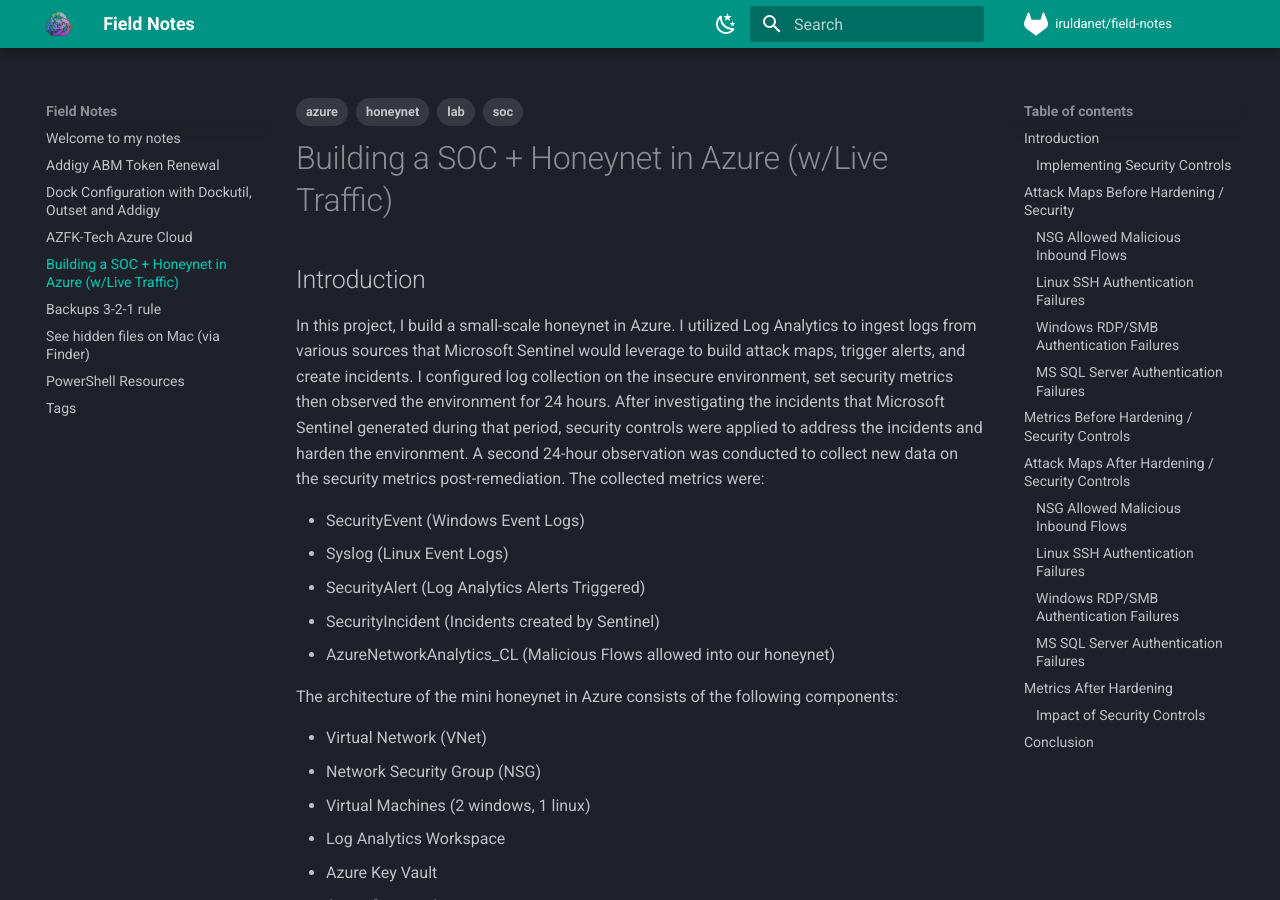
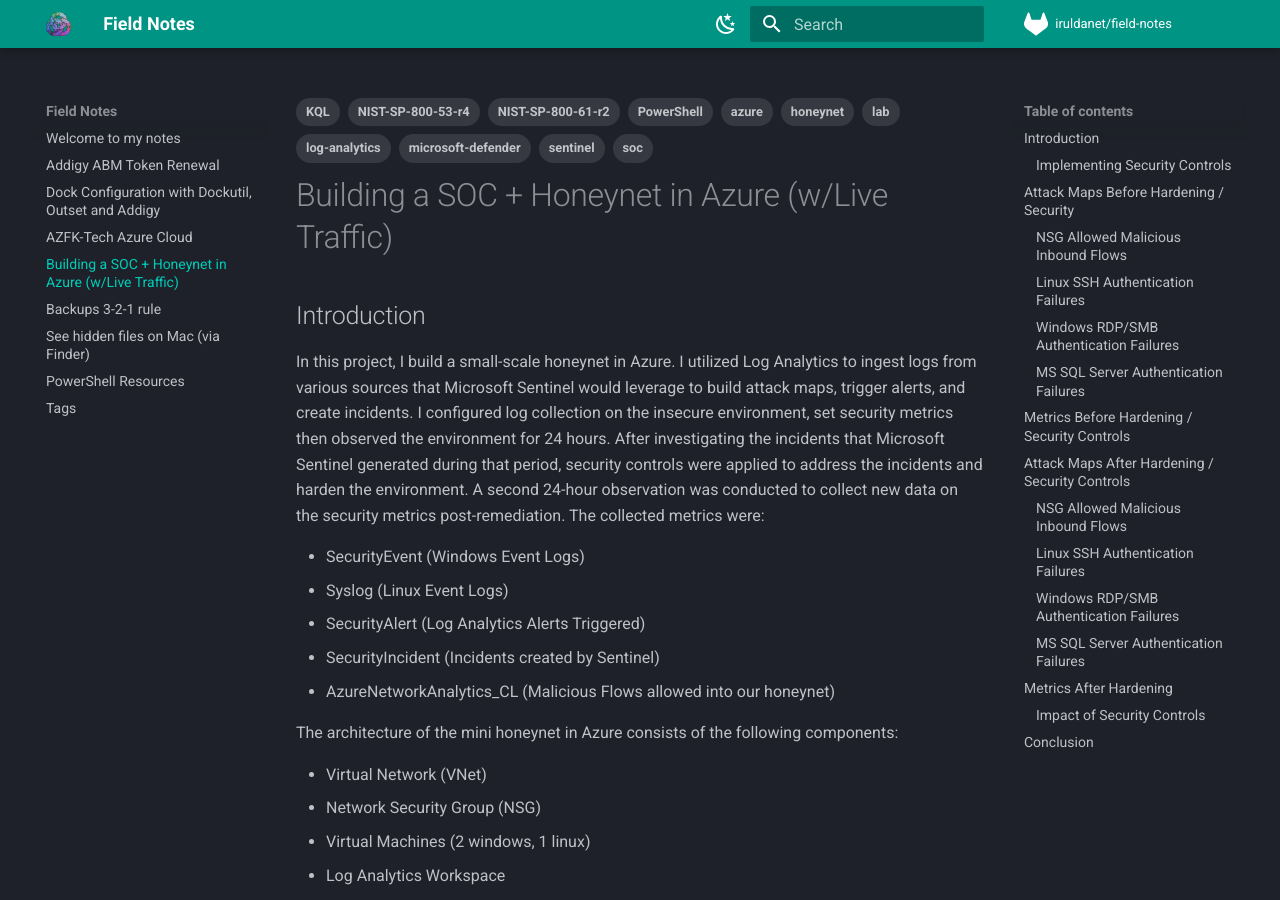
Before and after one commit to damitasalmon/field-notes, an MkDocs documentation site: the page built from docs/azure-soc-honeynet.md, in a window 1280 px wide and 900 px high. Built offline with MkDocs 1.6.1 and Material for MkDocs 9.7.7, drawn with Linux system fonts in a browser that asks for light colours; comment, search, counter and statistics services are not loaded; part of the change alters nothing that is shown.

````diff
--- a/docs/azure-soc-honeynet.md
+++ b/docs/azure-soc-honeynet.md
@@ -4,6 +4,13 @@ tags:
 - lab
 - soc
 - honeynet
+- sentinel
+- log-analytics
+- microsoft-defender
+- NIST-SP-800-53-r4
+- NIST-SP-800-61-r2
+- PowerShell
+- KQL
 ---
 # Building a SOC + Honeynet in Azure (w/Live Traffic)
 <!-- Insert Project Image -->
@@ -42,16 +49,16 @@ To collect the metrics for the secured environment, Network Security Groups were
 ## Attack Maps Before Hardening / Security
 
 ### NSG Allowed Malicious Inbound Flows
-![NSG Allowed Inbound Malicious Flows](./docs/assets/images/soc-honeynet/nsg.png)<br>
+![NSG Allowed Inbound Malicious Flows](./assets/images/soc-honeynet/nsg.png)<br>
 
 ### Linux SSH Authentication Failures
-![Linux Syslog Auth Fail](./docs/assets/images/soc-honeynet/syslog.png)<br>
+![Linux Syslog Auth Fail](./assets/images/soc-honeynet/syslog.png)<br>
 
 ### Windows RDP/SMB Authentication Failures
-![Windows RDP/SMB Auth Fail](./docs/assets/images/soc-honeynet/windows-rdp-smb.png)<br>
+![Windows RDP/SMB Auth Fail](./assets/images/soc-honeynet/windows-rdp-smb.png)<br>
 
 ### MS SQL Server Authentication Failures
-![MSSQL Server Auth Fail](./docs/assets/images/soc-honeynet/mssql.png)<br>
+![MSSQL Server Auth Fail](./assets/images/soc-honeynet/mssql.png)<br>
 
 ## Metrics Before Hardening / Security Controls
 
@@ -79,16 +86,16 @@ Stop Time	2023-07-10 22:23:51
 ```All map queries returned no results due to no instances of malicious activity for the 24-hour period after hardening.```
 
 ### NSG Allowed Malicious Inbound Flows
-![NSG Allowed Inbound Malicious Flows](./docs/assets/images/soc-honeynet/nsg-after.png)<br>
+![NSG Allowed Inbound Malicious Flows](./assets/images/soc-honeynet/nsg-after.png)<br>
 
 ### Linux SSH Authentication Failures
-![Linux Syslog Auth Fail](./docs/assets/images/soc-honeynet/syslog-after.png)<br>
+![Linux Syslog Auth Fail](./assets/images/soc-honeynet/syslog-after.png)<br>
 
 ### Windows RDP/SMB Authentication Failures
-![Windows RDP/SMB Auth Fail](./docs/assets/images/soc-honeynet/windows-rdp-smb-after.png)<br>
+![Windows RDP/SMB Auth Fail](./assets/images/soc-honeynet/windows-rdp-smb-after.png)<br>
 
 ### MS SQL Server Authentication Failures
-![MSSQL Server Auth Fail](./docs/assets/images/soc-honeynet/mssql-after.png)<br>
+![MSSQL Server Auth Fail](./assets/images/soc-honeynet/mssql-after.png)<br>
 
 ## Metrics After Hardening
 
````
